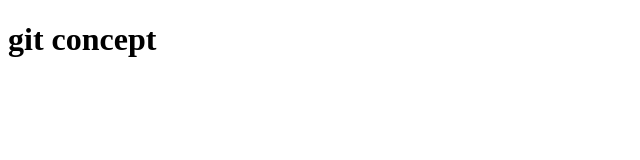
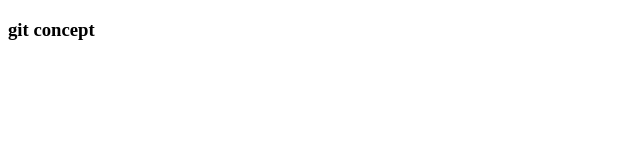
Before and after one commit to zunedahamd/git-concept, a plain HTML site: page index.html in a window 1280 px wide. Shown: the whole page, without its empty margins (0-640 px from the left). Drawn offline with Linux system fonts and the light colour scheme.

```diff
--- a/index.html
+++ b/index.html
@@ -6,6 +6,6 @@
     <title>git</title>
 </head>
 <body>
-    <h1>git concept</h1>
+    <h3>git concept</h3>
 </body>
 </html>
```
Also changed, not shown: 1 other file.
